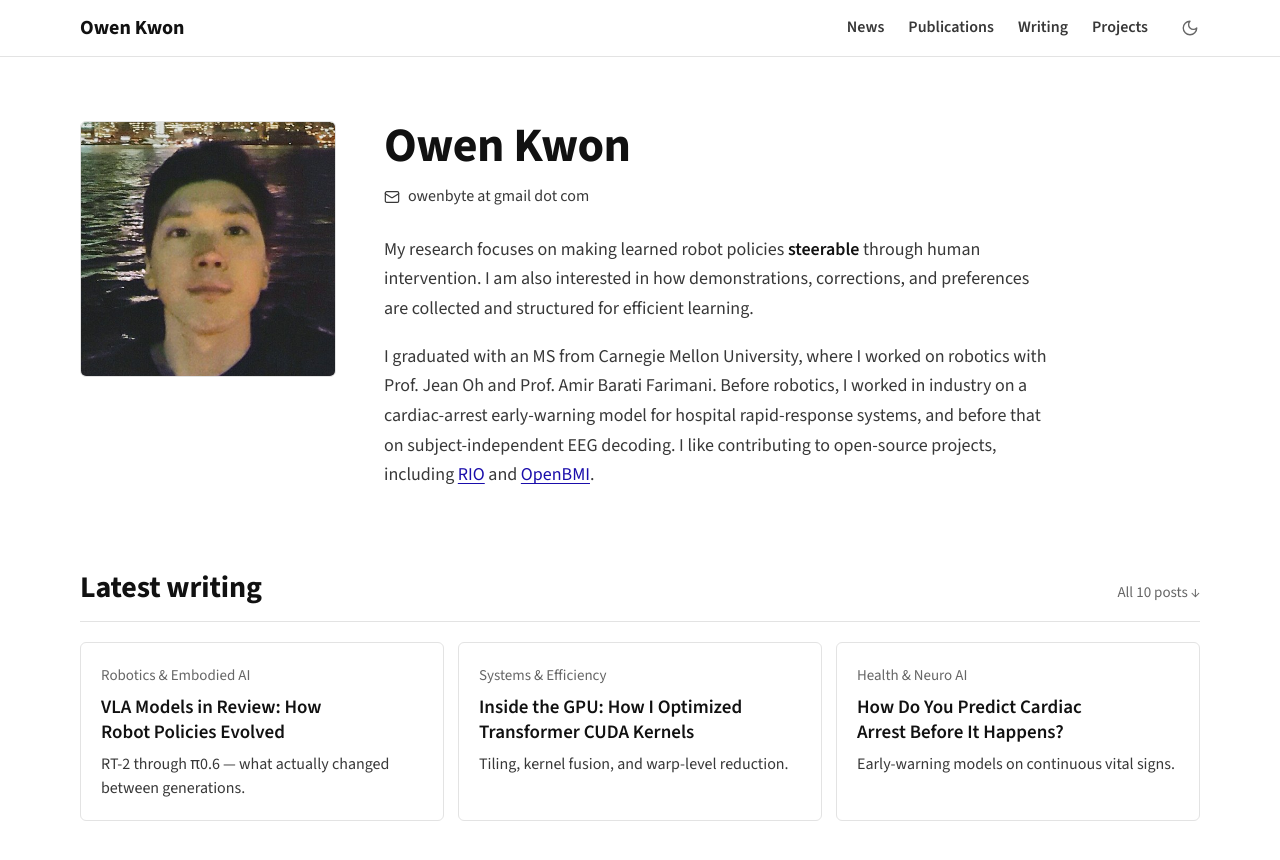
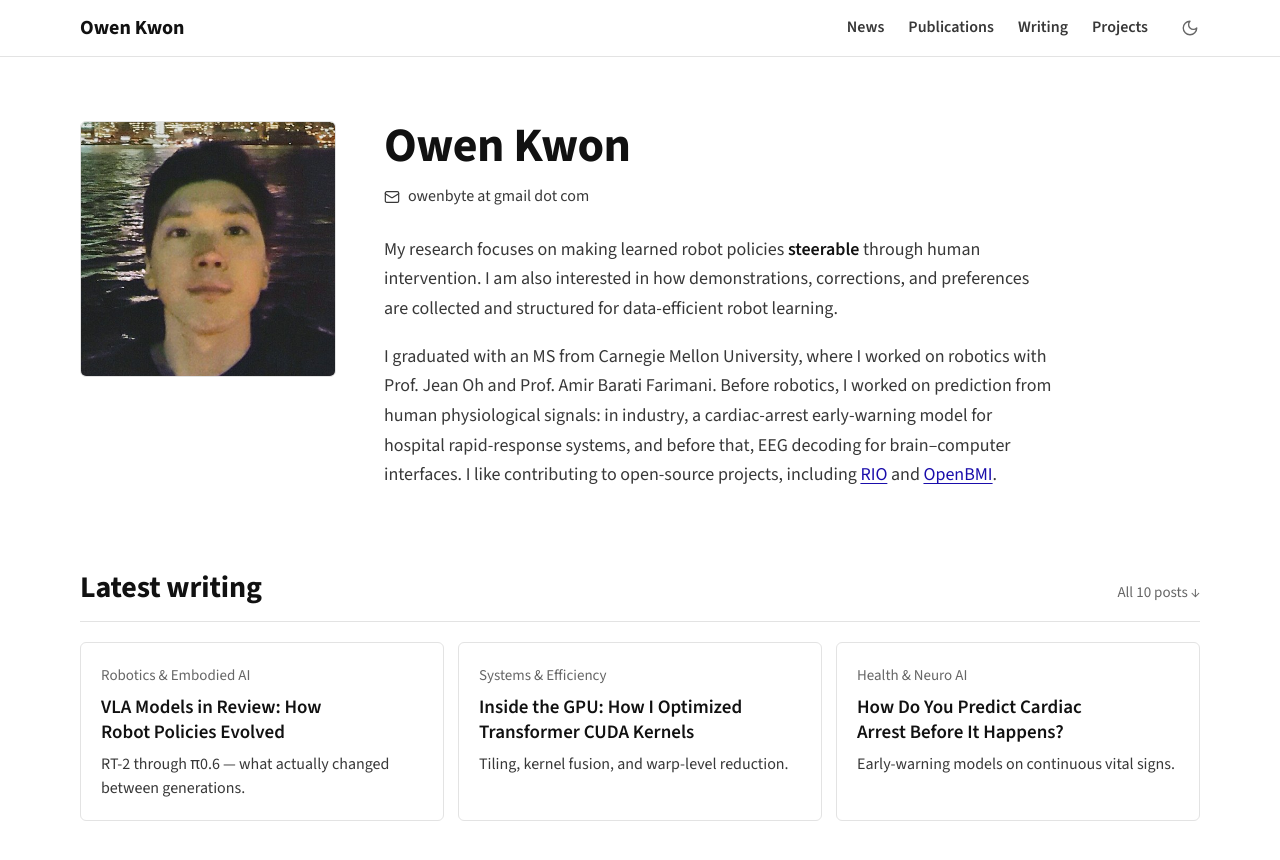
Before and after one commit to owenkgit/owenkgit.github.io, a Jekyll site: the page built from index.md, in a window 1280 px wide and 900 px high. Shown: the top 860 px of the window. Built offline with Jekyll 4.4.1, drawn with Linux system fonts in a browser that asks for light colours.

Commit message:
Sharpen the research interest and background lines in the bio

```diff
--- a/index.md
+++ b/index.md
@@ -2,6 +2,6 @@
 layout: home
 ---
 
-My research focuses on making learned robot policies **steerable** through human intervention. I am also interested in how demonstrations, corrections, and preferences are collected and structured for efficient learning.
+My research focuses on making learned robot policies **steerable** through human intervention. I am also interested in how demonstrations, corrections, and preferences are collected and structured for data-efficient robot learning.
 
-I graduated with an MS from Carnegie Mellon University, where I worked on robotics with Prof. Jean Oh and Prof. Amir Barati Farimani. Before robotics, I worked in industry on a cardiac-arrest early-warning model for hospital rapid-response systems, and before that on subject-independent EEG decoding. I like contributing to open-source projects, including [RIO](https://robot-i-o.github.io/) and [OpenBMI](https://github.com/PatternRecognition/OpenBMI).
+I graduated with an MS from Carnegie Mellon University, where I worked on robotics with Prof. Jean Oh and Prof. Amir Barati Farimani. Before robotics, I worked on prediction from human physiological signals: in industry, a cardiac-arrest early-warning model for hospital rapid-response systems, and before that, EEG decoding for brain–computer interfaces. I like contributing to open-source projects, including [RIO](https://robot-i-o.github.io/) and [OpenBMI](https://github.com/PatternRecognition/OpenBMI).
```
